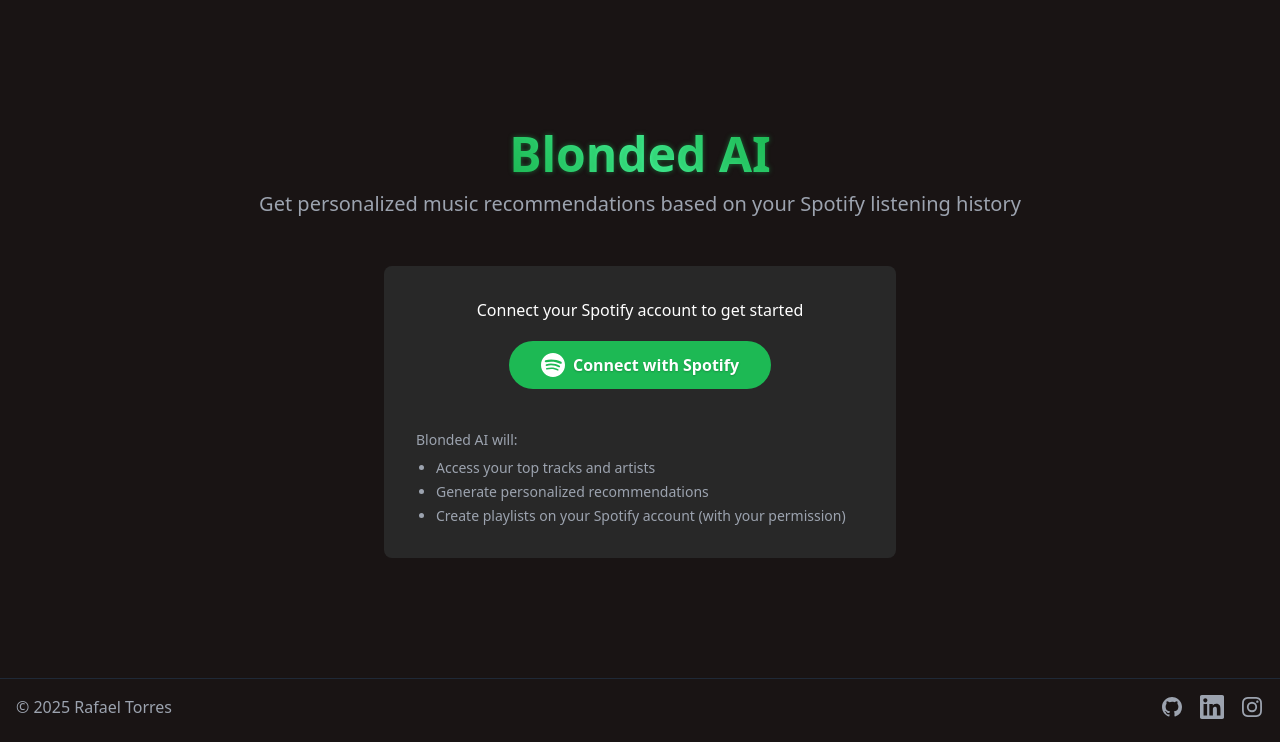
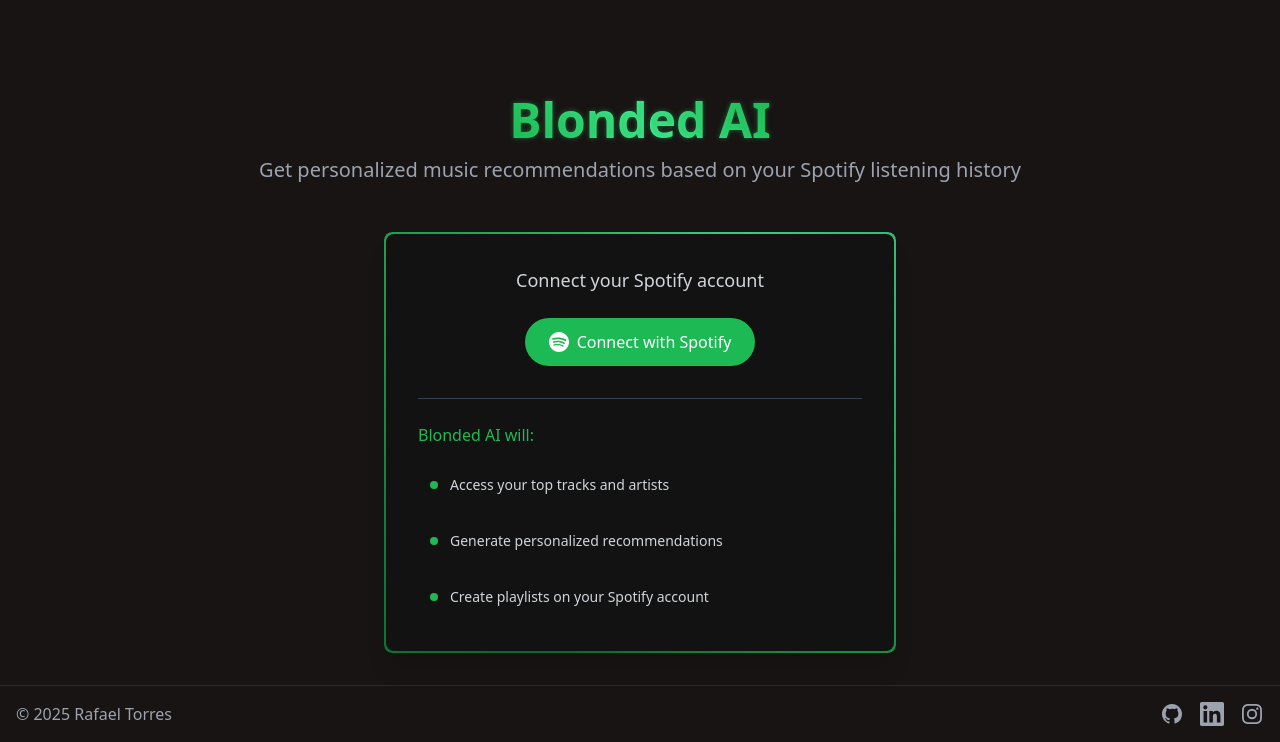
Before and after one commit to rafaeltorresng/Blonded-AI, a Flask app: page / in a window 1280 px wide. Shown: the part 65-807 px from the top of the page. Before the commit the page ends 784 px from the top, so only its background shows below. Run offline with Flask 3, Linux system fonts and the light colour scheme; some libraries are stand-ins or nearby versions.

Commit message:
Gradient interface

```diff
--- a/Blonded_web/templates/base.html
+++ b/Blonded_web/templates/base.html
@@ -35,7 +35,7 @@
             background: linear-gradient(45deg, #1DB954, #4af7a1, #1DB954, #007d38, #1DB954);
             border-radius: inherit;
             z-index: -1;
-            animation: rotate 3s linear infinite;
+            animation: moveBackground 3s linear infinite;
             background-size: 400%;
             filter: drop-shadow(0 0 5px rgba(29, 185, 84, 0.5));
         }
@@ -92,6 +92,36 @@
             overflow: hidden;
         }
 
+        .gradient-border-animation {
+            position: absolute;
+            inset: -50%;
+            width: 200%;
+            height: 200%;
+            background: conic-gradient(
+                from 0deg,
+                #1DB954, /* Spotify green */
+                #4af7a1, /* Lighter green */
+                #1DB954, /* Back to Spotify green */
+                #007d38, /* Darker green */
+                #1DB954  /* Back to Spotify green */
+            );
+            animation: rotate 8s linear infinite;
+            border-radius: 50%;
+            opacity: 0.8;
+        }
+
+        @keyframes rotate {
+            from { transform: rotate(0deg); }
+            to { transform: rotate(360deg); }
+        }
+
+        .spotify-card-animated {
+            background-color: rgba(0, 0, 0, 0.2);
+            box-shadow: 0 0 20px rgba(29, 185, 84, 0.15); /* Sombra mais sutil */
+            overflow: hidden;
+            transition: all 0.3s ease; /* Transição suave para tudo */
+        }
+
         .gradient-border::before {
             content: '';
             position: absolute;
@@ -99,11 +129,11 @@
             background: linear-gradient(45deg, #1DB954, #4af7a1, #1DB954, #007d38, #1DB954);
             border-radius: inherit;
             z-index: -1;
-            animation: rotate 3s linear infinite;
+            animation: moveBackground 3s linear infinite;
             background-size: 400%;
         }
 
-        @keyframes rotate {
+        @keyframes moveBackground {
             0% { background-position: 0% 50%; }
             50% { background-position: 100% 50%; }
             100% { background-position: 0% 50%; }
--- a/Blonded_web/templates/index.html
+++ b/Blonded_web/templates/index.html
@@ -1,7 +1,6 @@
 {% extends 'base.html' %}
 
 {% block content %}
-<!-- Adicionando classe pt-16 (padding-top) para descer o conteúdo -->
 <div class="pt-16 flex flex-col min-h-[70vh] justify-center">
     <div class="text-center mb-12">
         <h2 class="text-5xl font-bold mb-3 flex items-center justify-center">
@@ -10,27 +9,51 @@
         <p class="text-xl text-gray-400 fade-in">Get personalized music recommendations based on your Spotify listening history</p>
     </div>
 
-    <div class="bg-spotify-light-gray p-8 rounded-lg max-w-lg mx-auto w-full">
-        <div class="text-center mb-8">
-            <p class="mb-4">Connect your Spotify account to get started</p>
-            <a href="{{ url_for('login') }}" class="gradient-btn inline-block">
-                <div class="spotify-gradient-btn-content flex items-center">
-                    <!-- Spotify logo SVG -->
-                    <svg class="w-6 h-6 mr-2" viewBox="0 0 24 24" fill="currentColor">
+    <!-- Animated gradient border container com efeito simplificado -->
+    <div class="spotify-card-animated max-w-lg mx-auto w-full rounded-lg relative p-[2px] shadow-xl transform hover:scale-[1.01] transition-all duration-300">
+        <div class="absolute inset-0 rounded-lg z-0 overflow-hidden">
+            <div class="gradient-border-animation"></div>
+        </div>
+
+        <!-- Card content - simplificado -->
+        <div class="bg-spotify-gray p-8 rounded-lg h-full relative z-10">
+            <!-- Header centralizado e clean -->
+            <div class="text-center mb-8">
+                <p class="text-gray-300 mb-6 text-lg">Connect your Spotify account</p>
+                <a href="{{ url_for('login') }}" class="inline-flex items-center px-6 py-3 bg-spotify-green text-white rounded-full font-medium hover:bg-opacity-90 hover:transform hover:scale-105 transition-all duration-300">
+                    <svg class="w-5 h-5 mr-2" viewBox="0 0 24 24" fill="currentColor">
                         <path d="M12 0C5.4 0 0 5.4 0 12s5.4 12 12 12 12-5.4 12-12S18.66 0 12 0zm5.521 17.34c-.24.359-.66.48-1.021.24-2.82-1.74-6.36-2.101-10.561-1.141-.418.122-.779-.179-.899-.539-.12-.421.18-.78.54-.9 4.56-1.021 8.52-.6 11.64 1.32.42.18.479.659.301 1.02zm1.44-3.3c-.301.42-.841.6-1.262.3-3.239-1.98-8.159-2.58-11.939-1.38-.479.12-1.02-.12-1.14-.6-.12-.48.12-1.021.6-1.141C9.6 9.9 15 10.561 18.72 12.84c.361.181.54.78.241 1.2zm.12-3.36C15.24 8.4 8.82 8.16 5.16 9.301c-.6.179-1.2-.181-1.38-.721-.18-.601.18-1.2.72-1.381 4.26-1.26 11.28-1.02 15.721 1.621.539.3.719 1.02.419 1.56-.299.421-1.02.599-1.559.3z"/>
                     </svg>
                     Connect with Spotify
+                </a>
+            </div>
+
+            <div class="mt-8 pt-6 border-t border-gray-700">
+                <p class="text-spotify-green font-medium mb-4">Blonded AI will:</p>
+
+                <div class="space-y-3">
+                    <div class="group p-3 rounded-md hover:bg-black hover:bg-opacity-20 transition-all duration-200">
+                        <div class="flex items-center">
+                            <div class="w-2 h-2 mr-3 bg-spotify-green rounded-full group-hover:scale-125 transition-transform duration-200"></div>
+                            <p class="text-sm text-gray-300 group-hover:text-white transition-colors duration-200">Access your top tracks and artists</p>
+                        </div>
+                    </div>
+
+                    <div class="group p-3 rounded-md hover:bg-black hover:bg-opacity-20 transition-all duration-200">
+                        <div class="flex items-center">
+                            <div class="w-2 h-2 mr-3 bg-spotify-green rounded-full group-hover:scale-125 transition-transform duration-200"></div>
+                            <p class="text-sm text-gray-300 group-hover:text-white transition-colors duration-200">Generate personalized recommendations</p>
+                        </div>
+                    </div>
+
+                    <div class="group p-3 rounded-md hover:bg-black hover:bg-opacity-20 transition-all duration-200">
+                        <div class="flex items-center">
+                            <div class="w-2 h-2 mr-3 bg-spotify-green rounded-full group-hover:scale-125 transition-transform duration-200"></div>
+                            <p class="text-sm text-gray-300 group-hover:text-white transition-colors duration-200">Create playlists on your Spotify account</p>
+                        </div>
+                    </div>
                 </div>
-            </a>
-        </div>
-
-        <div class="text-sm text-gray-400">
-            <p>Blonded AI will:</p>
-            <ul class="list-disc pl-5 mt-2 space-y-1">
-                <li>Access your top tracks and artists</li>
-                <li>Generate personalized recommendations</li>
-                <li>Create playlists on your Spotify account (with your permission)</li>
-            </ul>
+            </div>
         </div>
     </div>
 </div>
```
